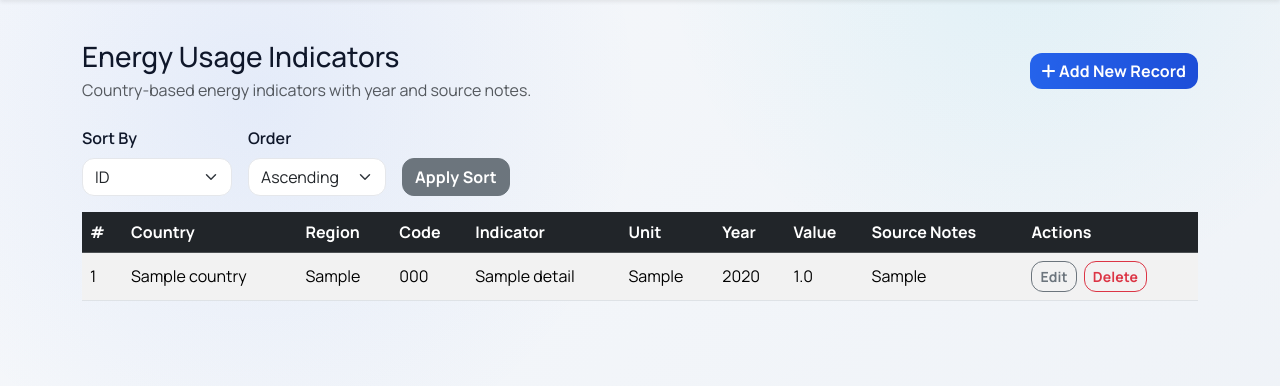
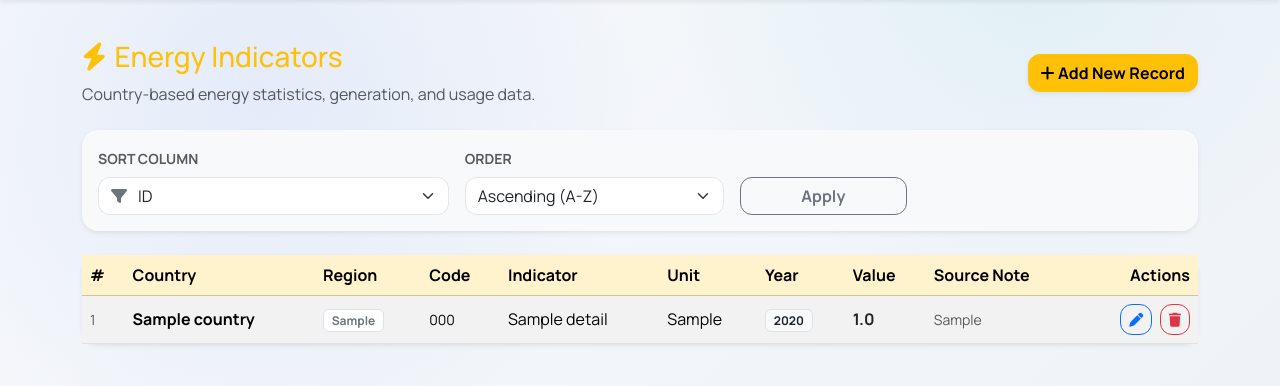
Before and after one commit to s4l1hs/Database-Management-System, a Flask app: page /energy/ in a window 1280 px wide. Shown: the part 65-451 px from the top of the page. Run offline with Flask 3, Linux system fonts and the light colour scheme; the visitor is signed in with stand-in values (Sample User, id 1); tables that the repository leaves empty hold one stand-in row (values such as "Sample post").

Commit message:
Update energy_list.html

```diff
--- a/frontend/css/templates/energy_list.html
+++ b/frontend/css/templates/energy_list.html
@@ -1,27 +1,32 @@
 {% extends "base.html" %}
-
-{% block title %}Energy Indicators{% endblock %}
+{% block title %}Energy Data{% endblock %}
 
 {% block content %}
 <div class="d-flex justify-content-between align-items-center mb-4">
   <div>
-    <h1 class="h3 mb-1">Energy Usage Indicators</h1>
+    <h1 class="h3 text-warning">
+      <i class="fa-solid fa-bolt me-2"></i>Energy Indicators
+    </h1>
     <p class="text-muted mb-0">
-      Country-based energy indicators with year and source notes.
+      Country-based energy statistics, generation, and usage data.
     </p>
   </div>
 
   {% if session.get("team_no")|int == 1 %}
-    <a href="{{ url_for('energy.add_energy') }}" class="btn btn-primary">
+  <a href="{{ url_for('energy.add_energy') }}" class="btn btn-warning shadow-sm">
     <i class="fa-solid fa-plus"></i> Add New Record
   </a>
   {% endif %}
 </div>
 
-<form id="sortForm" class="d-flex flex-wrap gap-3 mb-3">
-  <div>
-    <label class="form-label fw-semibold">Sort By</label>
-    <select id="sortColumn" class="form-select">
+<div class="card shadow-sm mb-4 border-0 bg-light">
+  <div class="card-body py-3">
+    <form id="sortForm" class="row g-3 align-items-end">
+      <div class="col-md-4">
+        <label class="form-label fw-bold small text-muted text-uppercase">Sort Column</label>
+        <div class="input-group">
+          <span class="input-group-text bg-white border-end-0"><i class="fa-solid fa-filter text-secondary"></i></span>
+          <select id="sortColumn" class="form-select border-start-0 ps-0">
             <option value="0">ID</option>
             <option value="1">Country</option>
             <option value="2">Region</option>
@@ -33,24 +38,30 @@
             <option value="8">Source Notes</option>
           </select>
         </div>
+      </div>
 
-  <div>
-    <label class="form-label fw-semibold">Order</label>
+      <div class="col-md-3">
+        <label class="form-label fw-bold small text-muted text-uppercase">Order</label>
         <select id="sortOrder" class="form-select">
-      <option value="asc">Ascending</option>
-      <option value="desc">Descending</option>
+          <option value="asc">Ascending (A-Z)</option>
+          <option value="desc">Descending (Z-A)</option>
         </select>
       </div>
 
-  <div class="align-self-end">
-    <button type="button" class="btn btn-secondary" onclick="applySort()">
-      Apply Sort
+      <div class="col-md-2">
+        <button type="button" class="btn btn-outline-secondary w-100" onclick="applySort()">
+          Apply
         </button>
       </div>
     </form>
+  </div>
+</div>
 
-<table class="table table-striped table-hover align-middle">
-  <thead class="table-dark">
+<div class="card shadow-sm border-0">
+  <div class="card-body p-0">
+    <div class="table-responsive">
+      <table class="table table-striped table-hover align-middle mb-0">
+        <thead class="table-warning">
           <tr>
             <th>#</th>
             <th>Country</th>
@@ -60,52 +71,64 @@
             <th>Unit</th>
             <th>Year</th>
             <th>Value</th>
-      <th>Source Notes</th>
+            <th>Source Note</th>
             {% if session.get("team_no")|int == 1 %}
-        <th>Actions</th>
+            <th class="text-end">Actions</th>
             {% endif %}
           </tr>
         </thead>
-
         <tbody>
-    {# Loop through the dictionary rows returned by Raw SQL #}
           {% for row in rows %}
           <tr>
-        <td>{{ row.data_id }}</td>
-        <td>{{ row.country_name }}</td>
-        <td>{{ row.region or '-' }}</td>
-        <td>{{ row.country_code }}</td>
-        <td>{{ row.indicator_name }}</td>
+            <td class="text-muted small">{{ row.data_id }}</td>
+            <td>
+              <strong>{{ row.country_name }}</strong>
+            </td>
+            <td>
+              <span class="badge bg-white text-secondary border">{{ row.region or '-' }}</span>
+            </td>
+            <td><small class="text-monospace">{{ row.country_code }}</small></td>
+
+            <td title="{{ row.indicator_name }}">
+              {{ row.indicator_name }}
+            </td>
             <td>{{ row.measurement_unit or '-' }}</td>
-        <td>{{ row.year }}</td>
-        <td>{{ row.indicator_value }}</td>
-        <td>{{ row.data_source or '' }}</td>
+            <td>
+              <span class="badge bg-light text-dark border">{{ row.year }}</span>
+            </td>
+            <td class="fw-bold text-dark">{{ row.indicator_value }}</td>
+            <td><small class="text-muted">{{ row.data_source or '-' }}</small></td>
 
             {% if session.get("team_no")|int == 1 %}
-          <td>
-            <a
-              href="{{ url_for('energy.edit_energy', id=row.data_id) }}"
-              class="btn btn-sm btn-outline-secondary me-1"
-            >
-              Edit
+            <td class="text-end">
+              <a href="{{ url_for('energy.edit_energy', id=row.data_id) }}"
+                 class="btn btn-sm btn-outline-primary me-1" title="Edit">
+                <i class="fa-solid fa-pen"></i>
               </a>
 
-            <form
-              action="{{ url_for('energy.delete_energy', id=row.data_id) }}"
-              method="post"
-              style="display:inline-block"
-              onsubmit="return confirm('Delete this record?');"
-            >
-              <button type="submit" class="btn btn-sm btn-outline-danger">
-                Delete
+              <form action="{{ url_for('energy.delete_energy', id=row.data_id) }}"
+                    method="post" class="d-inline"
+                    onsubmit="return confirm('Are you sure you want to delete this energy record?');">
+                <button type="submit" class="btn btn-sm btn-outline-danger" title="Delete">
+                  <i class="fa-solid fa-trash"></i>
                 </button>
               </form>
             </td>
             {% endif %}
           </tr>
+          {% else %}
+          <tr>
+            <td colspan="10" class="text-center py-5 text-muted">
+              <i class="fa-solid fa-plug-circle-xmark fa-3x mb-3 text-secondary opacity-50"></i>
+              <p>No energy data found.</p>
+            </td>
+          </tr>
           {% endfor %}
         </tbody>
       </table>
+    </div>
+  </div>
+</div>
 {% endblock %}
 
 {% block extra_js %}
@@ -118,6 +141,9 @@ function applySort() {
   const rows = Array.from(tbody.querySelectorAll("tr"));
 
   const sorted = rows.sort((a, b) => {
+    // Safety check: ensure columns exist before trying to read them
+    if (!a.children[colIndex] || !b.children[colIndex]) return 0;
+
     let A = a.children[colIndex].innerText.trim();
     let B = b.children[colIndex].innerText.trim();
 
@@ -128,9 +154,7 @@ function applySort() {
     if (isNumeric) {
       return order === "asc" ? numA - numB : numB - numA;
     } else {
-      return order === "asc"
-        ? A.localeCompare(B)
-        : B.localeCompare(A);
+      return order === "asc" ? A.localeCompare(B) : B.localeCompare(A);
     }
   });
 
```
Lines whose indentation alone changed are shown as unchanged.
